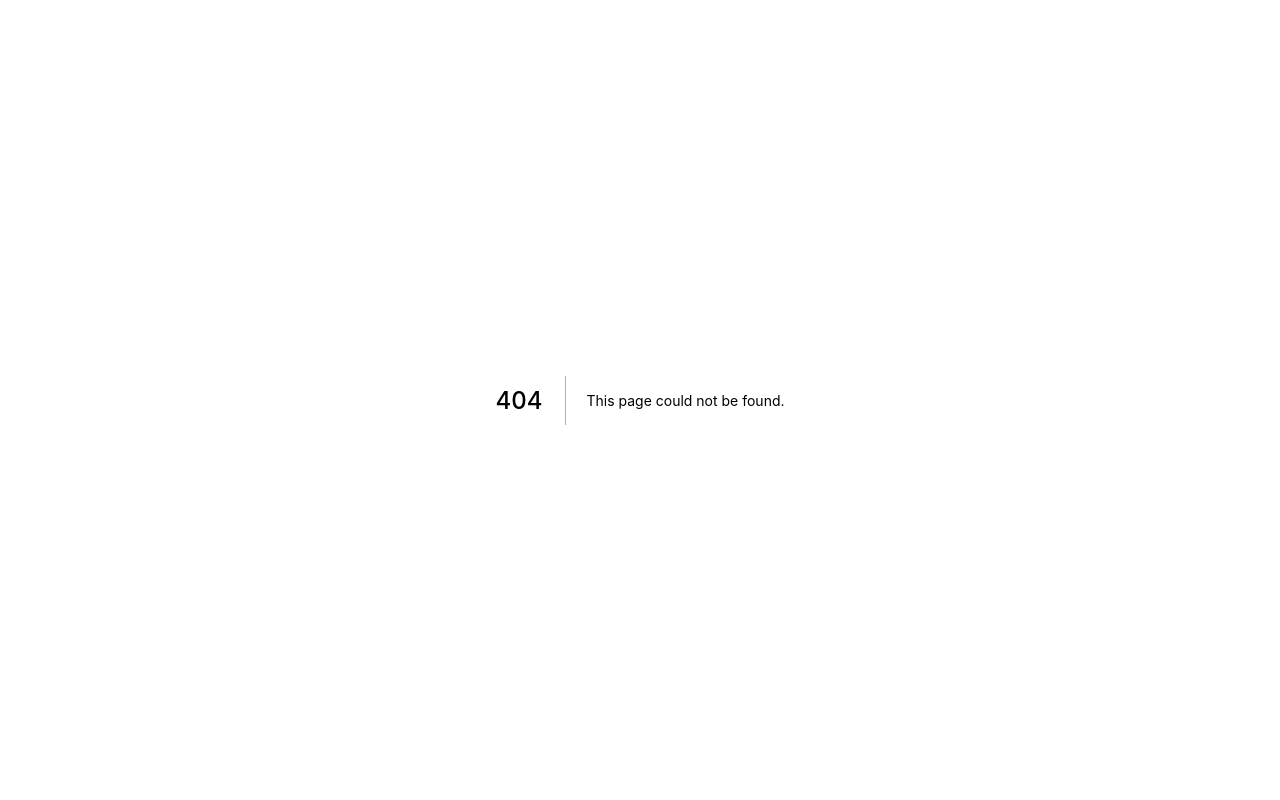
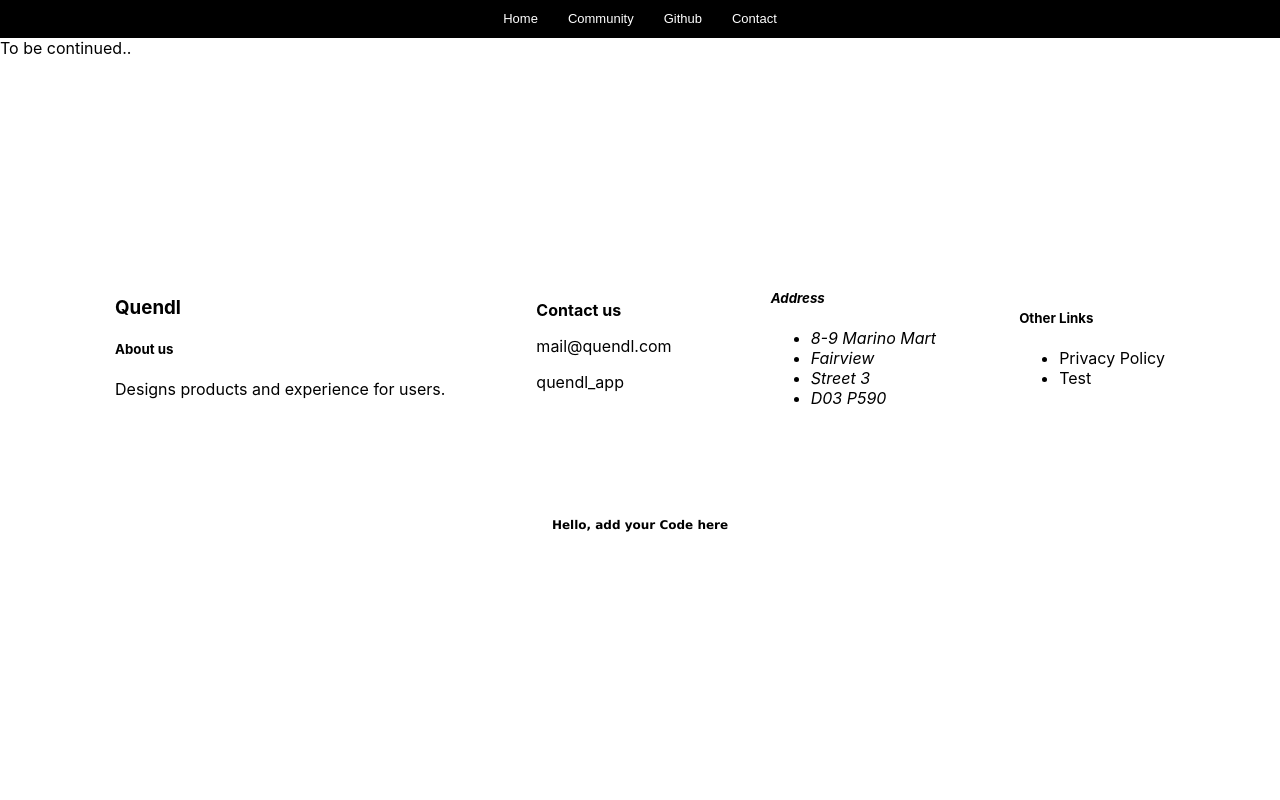
Before and after one commit to quendl/quendl, a Next.js app: page /install in a window 1280 px wide. Before the commit this address had no page. Shown: the top 800 px of the page. Built offline with nearby package versions, Linux system fonts and the light colour scheme.

Commit message:
Added Header, edited contact footer

```diff
--- a/components/LandingLayout/LandingLayout.module.css
+++ b/components/FooterLayout/FooterLayout.module.css
@@ -38,8 +38,8 @@
   display: flex;
   flex-direction: row;
 }
-.text_instagram_text_padding{
-  padding-left : 0.5rem;
+.text_instagram_text_padding {
+  padding-left: 0.5rem;
 }
 .text_instagram_icon_padding {
   padding-top: 3.1rem;
@@ -51,16 +51,16 @@
 
 /*for footer divs*/
 /*for mobile view*/
-@media screen and (max-width: 450px){
-  .container{
+@media screen and (max-width: 450px) {
+  .container {
     text-align: center;
     height: 42rem;
     width: 100%;
   }
-  .text_instagram_text_padding{
-    padding-left : 0;
+  .text_instagram_text_padding {
+    padding-left: 0;
   }
-  .text_instagram_icon_padding{
+  .text_instagram_icon_padding {
     padding-top: 2.5rem;
   }
   .flex {
@@ -69,12 +69,12 @@
     justify-content: center;
     height: 100%;
   }
-  .tabFlex{
+  .tabFlex {
     display: flex;
     flex-direction: row;
     justify-content: center;
   }
-  .heading{
+  .heading {
     font-size: 1.3rem;
   }
   .text {
@@ -83,13 +83,13 @@
 }
 
 /*for tablet view*/
-@media (min-width:450px) and (max-width:801px){
-  .container{
+@media (min-width: 450px) and (max-width: 801px) {
+  .container {
     text-align: center;
     width: 100%;
     height: 47rem;
   }
-  .flex{
+  .flex {
     padding: 0 2rem;
     display: flex;
     flex-direction: column;
@@ -99,12 +99,12 @@
   }
 }
 
-@media (min-width: 801px) and (max-width:1399px){
-  .container{
+@media (min-width: 801px) and (max-width: 1399px) {
+  .container {
     width: 100%;
     height: 32rem;
   }
-  .flex{
+  .flex {
     padding: 0 2rem;
     display: flex;
     flex-direction: row;
@@ -113,3 +113,7 @@
     align-items: center;
   }
 }
+.contactus {
+  font-weight: bold;
+  font-size: medium;
+}
--- a/components/LandingLayout/LandingLayout.tsx
+++ b/components/FooterLayout/FooterLayout.tsx
@@ -1,4 +1,4 @@
-import styles from "../LandingLayout/LandingLayout.module.css";
+import styles from "./FooterLayout.module.css";
 import Container from "../Container/Container";
 import Waves from "../Waves/Waves";
 import Area from "../../sections/Area/Area";
@@ -6,36 +6,22 @@ import Area from "../../sections/Area/Area";
 // INFO: Code for landing page between footer and header (h1) is in the Area.tsx file
 function Footer() {
   return (
-    <footer className={styles.container}>
-      <Area />
-    </footer>
-  );
-}
-
-// <Area /> above is the content betweent header and footer
-
-
-
-// WARNING: REMOVED WAVES TEMORARY
-/*
-<Container>
-  <Waves flip image="/images/wave--infinite-grey.svg"  />
-  <Area />
-</Container>
-*/
-
-/*
-<div className={styles.flex}>
+    <>
+      <footer className={styles.container}>
+        <div className={styles.flex}>
           <div>
             <h3 className={styles.heading}>Quendl</h3>
             <h5 className={styles.heading}>About us</h5>
-            <p className={styles.text}>Designs products and experience for users.</p>
+            <p className={styles.text}>
+              Designs products and experience for users.
+            </p>
           </div>
           <div className={styles.text_instagram}>
-            <div className={styles.text_instagram_icon_padding} >
-              <FontAwesomeIcon icon={faInstagram} color={"white"} size={"2x"} />
+            <div className={styles.text_instagram_icon_padding}>
+              {/* <FontAwesomeIcon icon={faInstagram} color={"white"} size={"2x"} /> */}
             </div>
             <div className={styles.text_instagram_text_padding}>
+              <p className={styles.contactus}>Contact us</p>
               <p className={styles.text}>mail@quendl.com</p>
               <p className={styles.text}>quendl_app</p>
             </div>
@@ -57,6 +43,20 @@ function Footer() {
             </ul>
           </div>
         </div>
-        */
+        <Area />
+      </footer>
+    </>
+  );
+}
+
+// <Area /> above is the content betweent header and footer
+
+// WARNING: REMOVED WAVES TEMORARY
+/*
+<Container>
+  <Waves flip image="/images/wave--infinite-grey.svg"  />
+  <Area />
+</Container>
+*/
 
 export default Footer;
--- /dev/null
+++ b/components/HeaderLayout/HeaderLayout.tsx
@@ -0,0 +1,23 @@
+import React from "react";
+import styles from "../LandingPage/Landing.module.css";
+
+// <Image src="/images/ang.jpg" width={60} height={60} />
+
+// This is the main layout of the landing page
+// Landing Layout takes this and puts it in the header (upper part of the website)
+function Header() {
+  return (
+    <div>
+      <div className={styles.home}>
+        <a className={styles.home} href="#home">
+          Home
+        </a>
+        <a href="#home">Community</a>
+        <a href="https://github.com/quendl/quendl">Github</a>
+        <a href="#home">Contact</a>
+      </div>
+    </div>
+  );
+}
+
+export default Header;
--- a/components/Layout/Layout.tsx
+++ b/components/Layout/Layout.tsx
@@ -1,12 +1,19 @@
 import React from "react";
-import Footer from "../LandingLayout/LandingLayout";
+import Footer from "../FooterLayout/FooterLayout";
 import styles from "../Layout/Layout.module.css";
-
+import Header from "../HeaderLayout/HeaderLayout";
 // The main layout of the page
-function Layout({ preview, children }: { preview: string, children: React.ReactNode}): JSX.Element {
+function Layout({
+  preview,
+  children,
+}: {
+  preview: string;
+  children: React.ReactNode;
+}): JSX.Element {
   return (
     <>
       <div className={styles.container}>
+        <Header />
         <main>{children}</main>
         <Footer />
       </div>
--- /dev/null
+++ b/pages/install.tsx
@@ -0,0 +1,3 @@
+export default function InstallPage() {
+  return <div>To be continued..</div>;
+}
```
Also changed, not shown: components/LandingPage/Landing.tsx (+4 -10 lines). Lines whose indentation alone changed are shown as unchanged.
